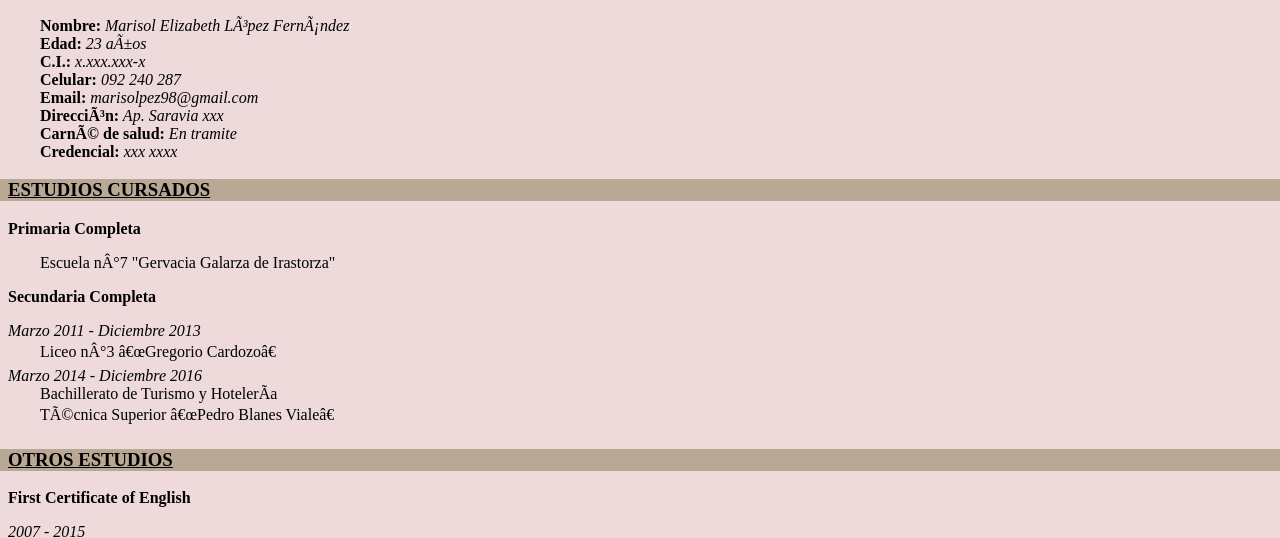
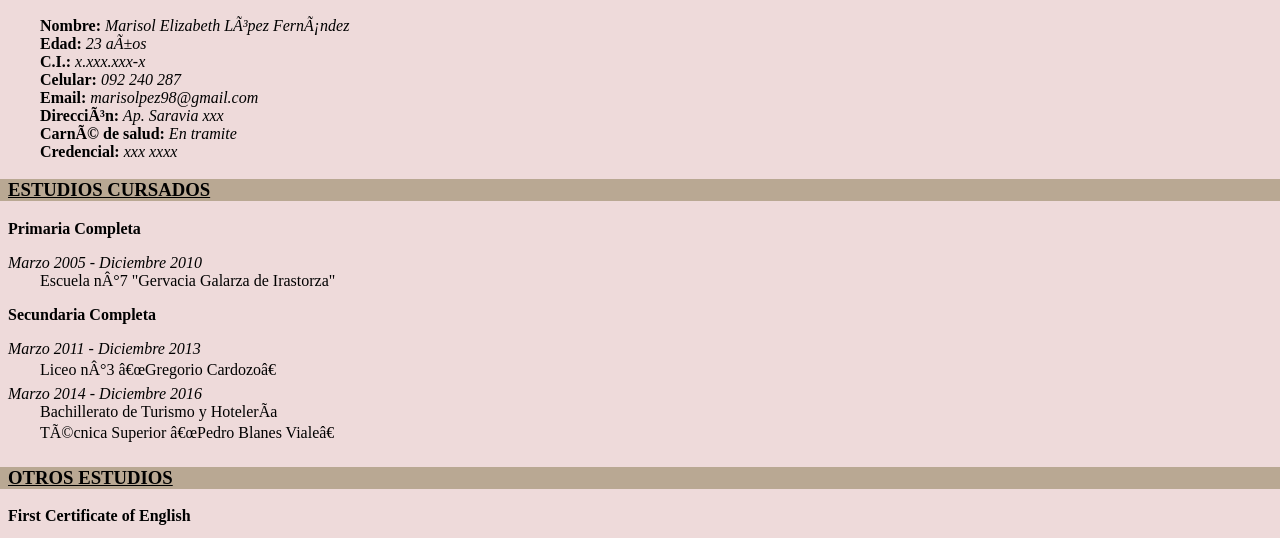
Before and after one commit to MarisolLpez/trabajo-7-marisolc15, a plain HTML site: page index.html in a window 1280 px wide. Shown: the part 274-812 px from the top of the page. Drawn offline with Linux system fonts and the light colour scheme.

Commit message:
Add Escuela7

```diff
--- a/index.html
+++ b/index.html
@@ -27,7 +27,7 @@
         <section>
             <h3><span>Estudios Cursados</span></h3>
                 <dl>Primaria Completa</dl>
-                    <dt><Marzo 2005 - Diciembre 2010/dt>
+                    <dt>Marzo 2005 - Diciembre 2010</dt>
                         <dd>Escuela n°7 "Gervacia Galarza de Irastorza"</dd>
                 <dl>Secundaria Completa</dl>
                     <dt>Marzo 2011 - Diciembre 2013</dt>
```
